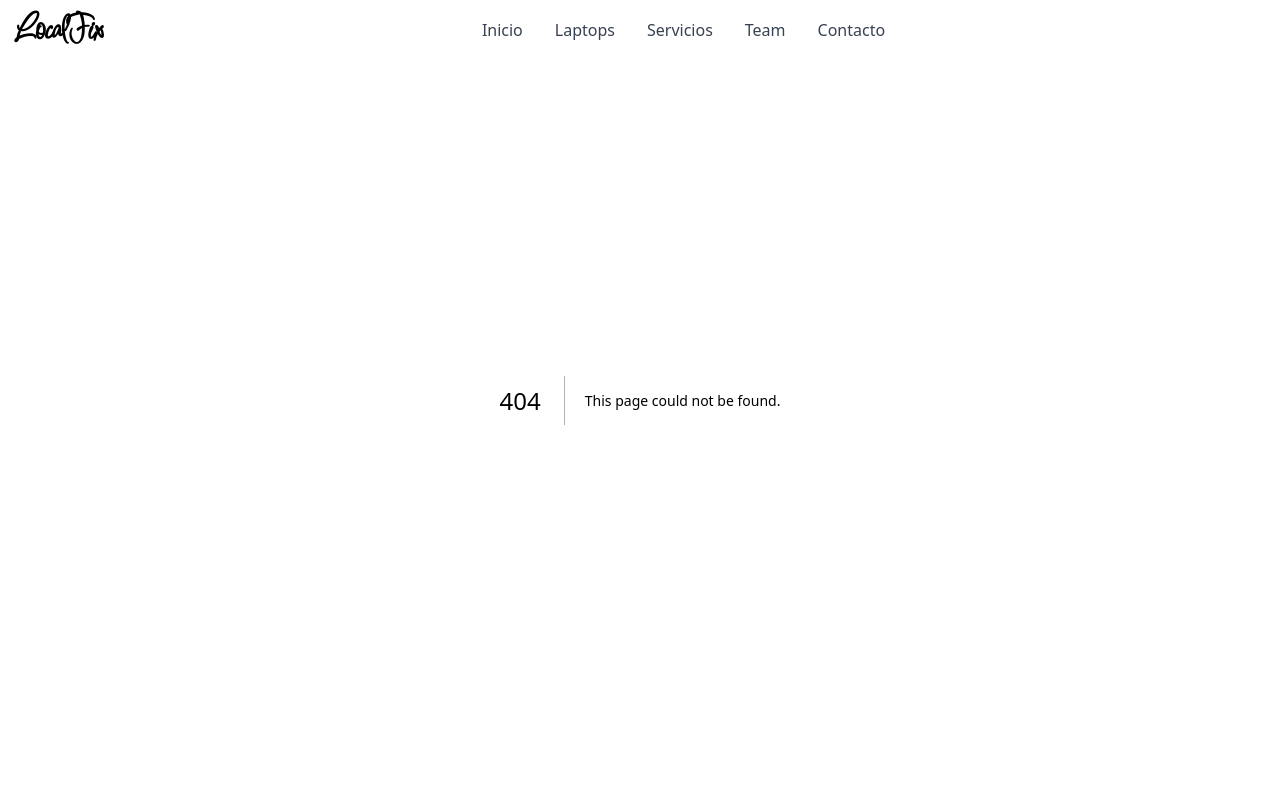
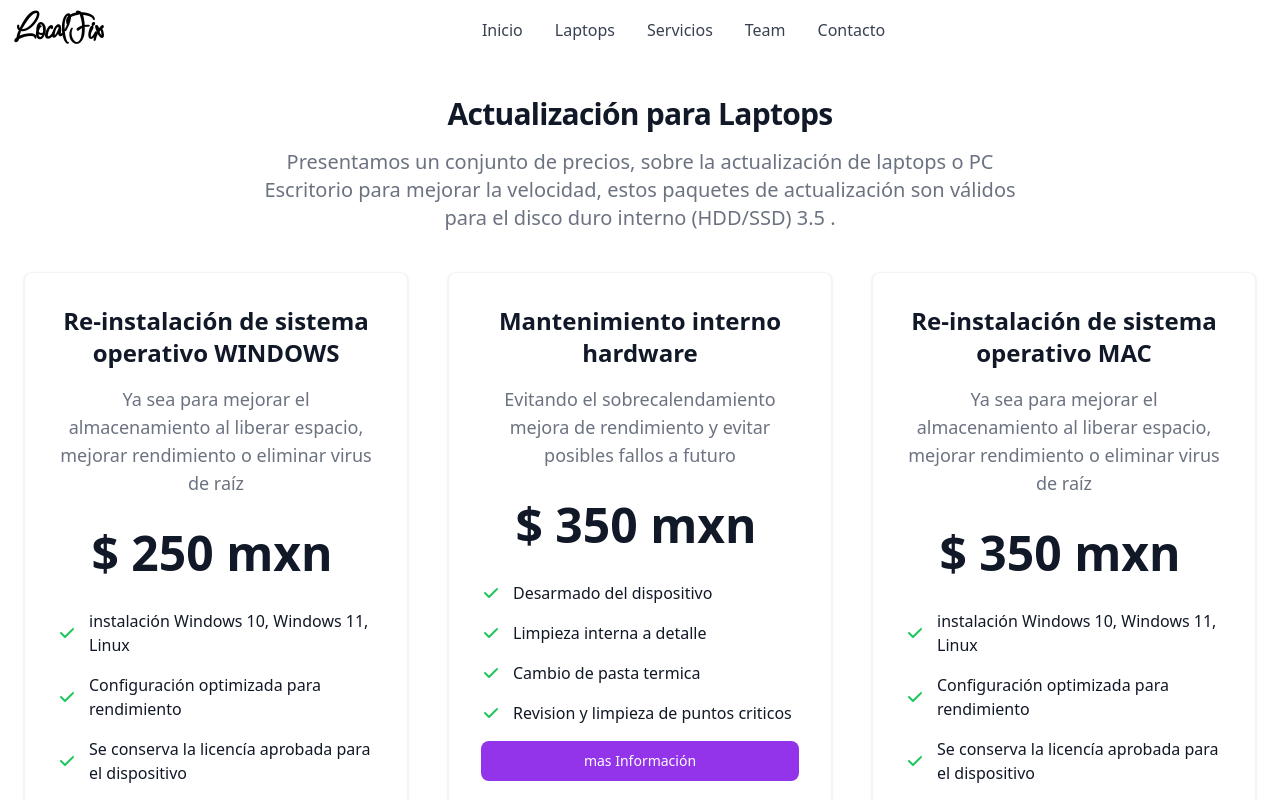
Before and after one commit to AvielAD/landinglocalfix, a Next.js app: page /servicios in a window 1280 px wide. Before the commit this address had no page. Shown: the top 800 px of the page. Built offline with nearby package versions, Linux system fonts and the light colour scheme.

Commit message:
servicios

```diff
--- a/app/layout.tsx
+++ b/app/layout.tsx
@@ -32,7 +32,7 @@ const opciones = [
   },
   {
     ruta: 'Servicios',
-    uri: '/laptops'
+    uri: '/servicios'
   },
   {
     ruta: 'Team',
--- a/app/page.tsx
+++ b/app/page.tsx
@@ -21,6 +21,4 @@ const infoBanner = {
   title: 'Podemos ayudarte con alguna cotización?',
   description: 'Es importante conozcas el modelo de tu celular o computadora.',
   namebutton: 'más información'
-
-
 }
--- /dev/null
+++ b/app/servicios/page.tsx
@@ -0,0 +1,56 @@
+import CardsPricing from '@/app/components/cardpricing'
+
+const Index = () => {
+    return (
+        <>
+            <CardsPricing {...bannerpromo} promos={promos}></CardsPricing>
+        </>
+    )
+}
+
+
+export default Index
+
+const bannerpromo = {
+    section: "Actualización para Laptops",
+    description: "Presentamos un conjunto de precios, sobre la actualización de laptops o PC Escritorio para mejorar la velocidad, estos paquetes de actualización son válidos para el disco duro interno (HDD/SSD) 3.5 ."
+}
+
+const promos = [
+    {
+        product: "Re-instalación de sistema operativo WINDOWS",
+        description: "Ya sea para mejorar el almacenamiento al liberar espacio, mejorar rendimiento o eliminar virus de raíz",
+        price: 250,
+        listbonus: [
+            "instalación Windows 10, Windows 11, Linux",
+            "Configuración optimizada para rendimiento",
+            "Se conserva la licencía aprobada para el dispositivo",
+            "Se descarga paquete mas reciente de actualizaciones de seguridad y drivers",
+            "Respaldo de información de hasta 30gb",
+        ]
+    },
+    {
+        product: "Mantenimiento interno hardware",
+        description: "Evitando el sobrecalendamiento mejora de rendimiento y evitar posibles fallos a futuro",
+        price: 350,
+        listbonus: [
+            "Desarmado del dispositivo",
+            "Limpieza interna a detalle",
+            "Cambio de pasta termica",
+            "Revision y limpieza de puntos criticos",
+        ]
+    },
+    {
+        product: "Re-instalación de sistema operativo MAC",
+        description: "Ya sea para mejorar el almacenamiento al liberar espacio, mejorar rendimiento o eliminar virus de raíz",
+        price: 350,
+        listbonus: [
+            "instalación Windows 10, Windows 11, Linux",
+            "Configuración optimizada para rendimiento",
+            "Se conserva la licencía aprobada para el dispositivo",
+            "Se descarga paquete mas reciente de actualizaciones de seguridad y drivers",
+            "Respaldo de información de hasta 30gb",
+
+        ]
+    }
+]
```
